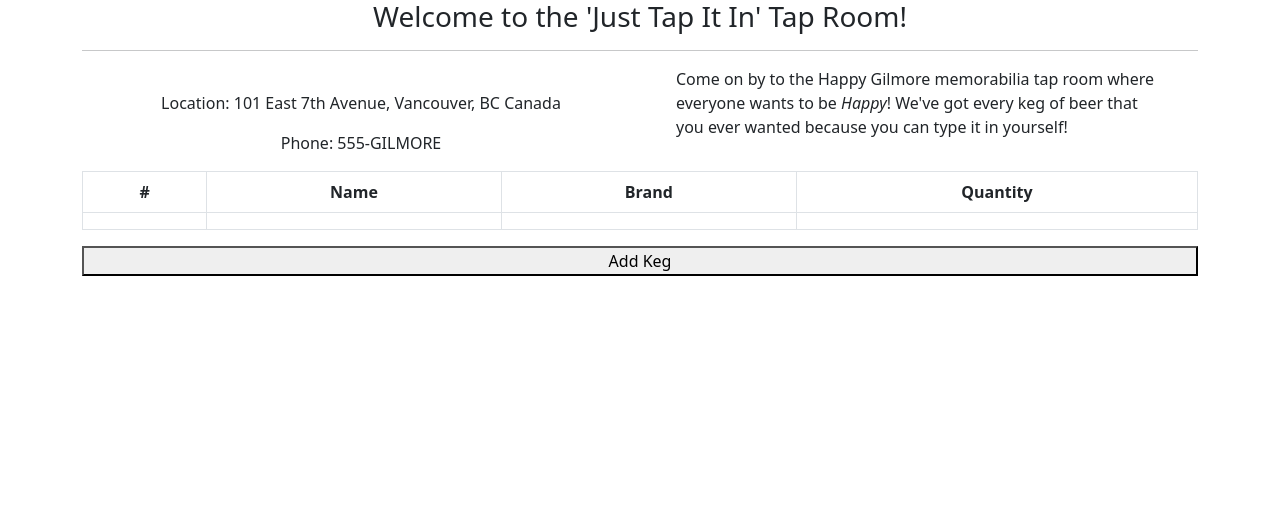
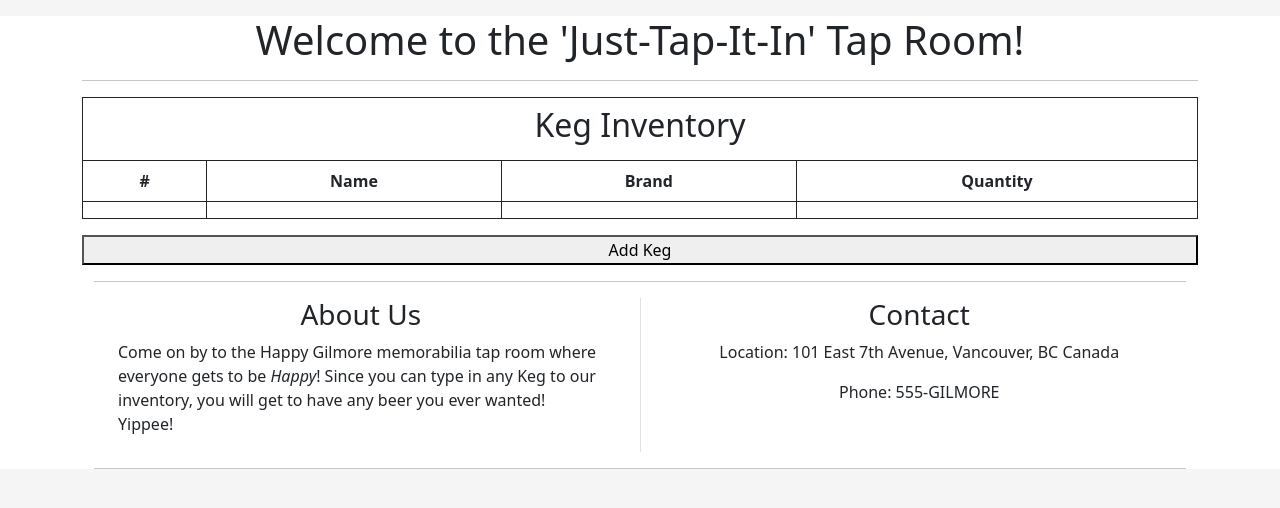
Before and after one commit to dqveha/happy_gilmore_tap_room, a React (Create React App) app: page / in a window 1280 px wide. Shown: the top 508 px of the page. Built offline with nearby package versions, Linux system fonts and the light colour scheme.

Commit message:
Update README and UI aesthetics

```diff
--- a/src/components/Body.jsx
+++ b/src/components/Body.jsx
@@ -72,15 +72,19 @@
       <>
         <Container>
           <Row>
+              {currentlyVisibleState}
+              <button onClick={this.handleClick}>{buttonText}</button>
+          </Row>
+          <hr />
+          <Row>
+            <Col className="border-end">
+              <TapRoomInfo />
+            </Col>
             <Col>
               <LocationContact />
             </Col>
-            <Col>
-              <TapRoomInfo />
-            </Col>
-              {currentlyVisibleState}
-              <button onClick={this.handleClick}>{buttonText}</button>
           </Row>
+          <hr />
         </Container>
       </>
     );
--- a/src/components/Header.jsx
+++ b/src/components/Header.jsx
@@ -3,7 +3,9 @@
 function Header() {
   return (
     <>
-      <h3 className="text-center">Welcome to the 'Just Tap It In' Tap Room!</h3>
+      <div className="container mt-3">
+        <h1 className="text-center">Welcome to the 'Just-Tap-It-In' Tap Room!</h1>
+      </div>
     </>
   );
 }
--- a/src/components/Keg.jsx
+++ b/src/components/Keg.jsx
@@ -8,7 +8,7 @@
   return (
     <>
       <div onClick = {() => props.whenKegClicked(props.id)}>
-          <tbody class="text-center">
+          <tbody>
             <tr>
               <td>{props.serial}</td>
               <td>{props.name}</td>
--- a/src/components/ListMenu.jsx
+++ b/src/components/ListMenu.jsx
@@ -5,14 +5,13 @@
 
 function ListMenu(props){
 
-  const myStyledComponentStyles = {
-    width: '100%',
-  }
-
   return (
     <>
-      <table className="ListMenu table table-bordered text-center" style={myStyledComponentStyles}>
+      <table className="ListMenu table table-bordered border-dark text-center">
         <thead>
+          <tr>
+            <th colspan="4"><h2 className="text-center">Keg Inventory</h2></th>
+          </tr>
           <tr>
             <th>#</th>
             <th>Name</th>
@@ -20,34 +19,46 @@
             <th>Quantity</th>
           </tr>
           <tr>
-            <td>{props.kegList.map((keg, index) =>
+            <td>
+              {props.kegList.map((keg, index) =>
                 <Keg
                   whenKegClicked={props.onKegSelection}
                   serial={index+1}
                   id={keg.id}
-              key={keg.id}/>
-            )}</td>
-            <td>{props.kegList.map((keg) =>
+                  key={keg.id}
+                />
+              )}
+            </td>
+            <td>
+              {props.kegList.map((keg) =>
                 <Keg
                   whenKegClicked={props.onKegSelection}
                   name={keg.name}
                   id={keg.id}
-              key={keg.id} />
-            )}</td>
-            <td>{props.kegList.map((keg) =>
+                  key={keg.id}
+                />
+              )}
+            </td>
+            <td>
+              {props.kegList.map((keg) =>
                 <Keg
                   whenKegClicked={props.onKegSelection}
                   brand={keg.brand}
                   id={keg.id}
-              key={keg.id} />
-            )}</td>
-            <td>{props.kegList.map((keg) =>
+                  key={keg.id}
+                />
+              )}
+            </td>
+            <td>
+              {props.kegList.map((keg) =>
                 <Keg
                   whenKegClicked={props.onKegSelection}
                   id={keg.id}
                   key={keg.id}
-              quantity={keg.quantity} />
-            )}</td>
+                  quantity={keg.quantity}
+                />
+              )}
+            </td>
           </tr>
         </thead>
       </table>
--- a/src/components/LocationContact.jsx
+++ b/src/components/LocationContact.jsx
@@ -3,7 +3,8 @@
 function LocationContact(){
   return (
     <>
-      <div className="container pt-4 text-center">
+      <div className="container text-center">
+        <h3>Contact</h3>
         <p>Location: 101 East 7th Avenue, Vancouver, BC Canada</p>
         <p>Phone: 555-GILMORE</p>
       </div>
--- a/src/components/TapRoomInfo.jsx
+++ b/src/components/TapRoomInfo.jsx
@@ -4,7 +4,8 @@
   return (
     <>
       <div className="container">
-        <p>Come on by to the Happy Gilmore memorabilia tap room where everyone wants to be <em>Happy</em>! We've got every keg of beer that you ever wanted because you can type it in yourself!</p>
+        <h3 className="text-center">About Us</h3>
+        <p>Come on by to the Happy Gilmore memorabilia tap room where everyone gets to be <em>Happy</em>! Since you can type in any Keg to our inventory, you will get to have any beer you ever wanted! Yippee!</p>
       </div>
     </>
   );
--- a/src/index.css
+++ b/src/index.css
@@ -12,8 +12,6 @@
     monospace;
 }
 
-/* table,
-td,
-th {
-  border: 1px solid black;
-} */
+html {
+  background-color: #f5f5f5;
+}
```
Also changed, not shown: 1 other file (tests, documents, lock files or other folders). Lines whose indentation alone changed are shown as unchanged.
